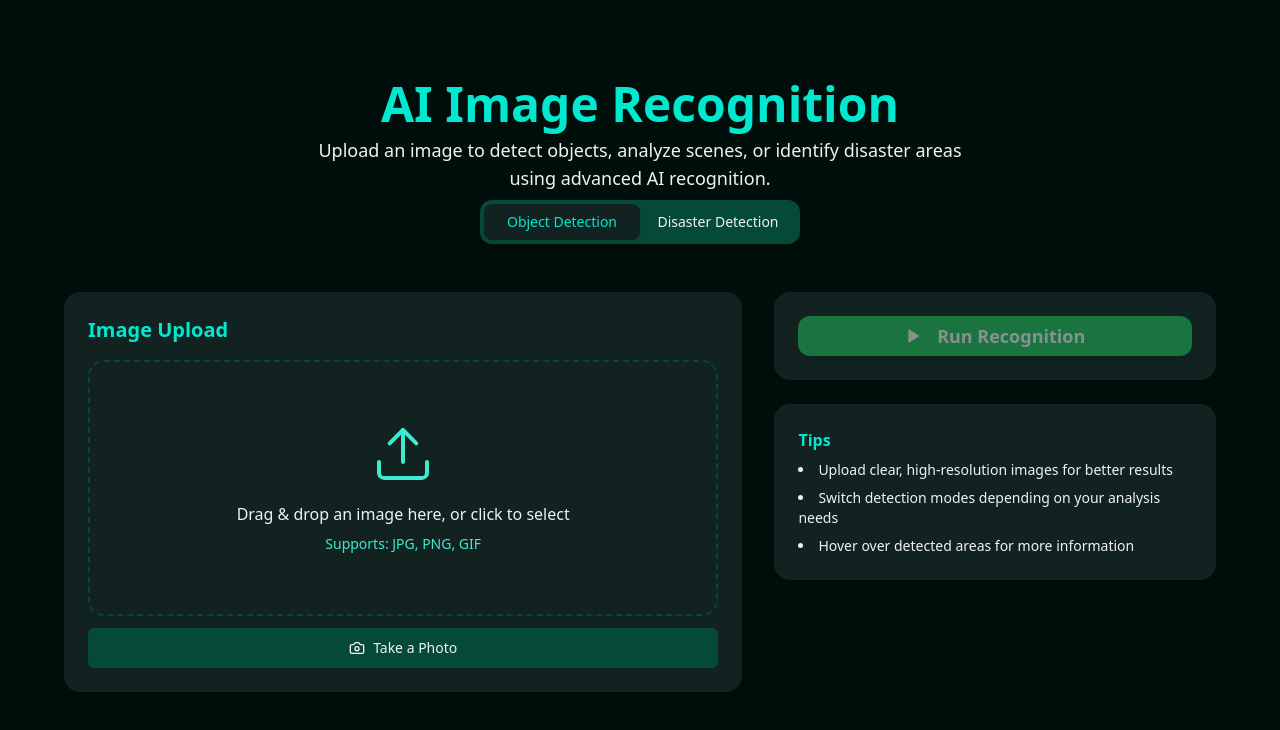
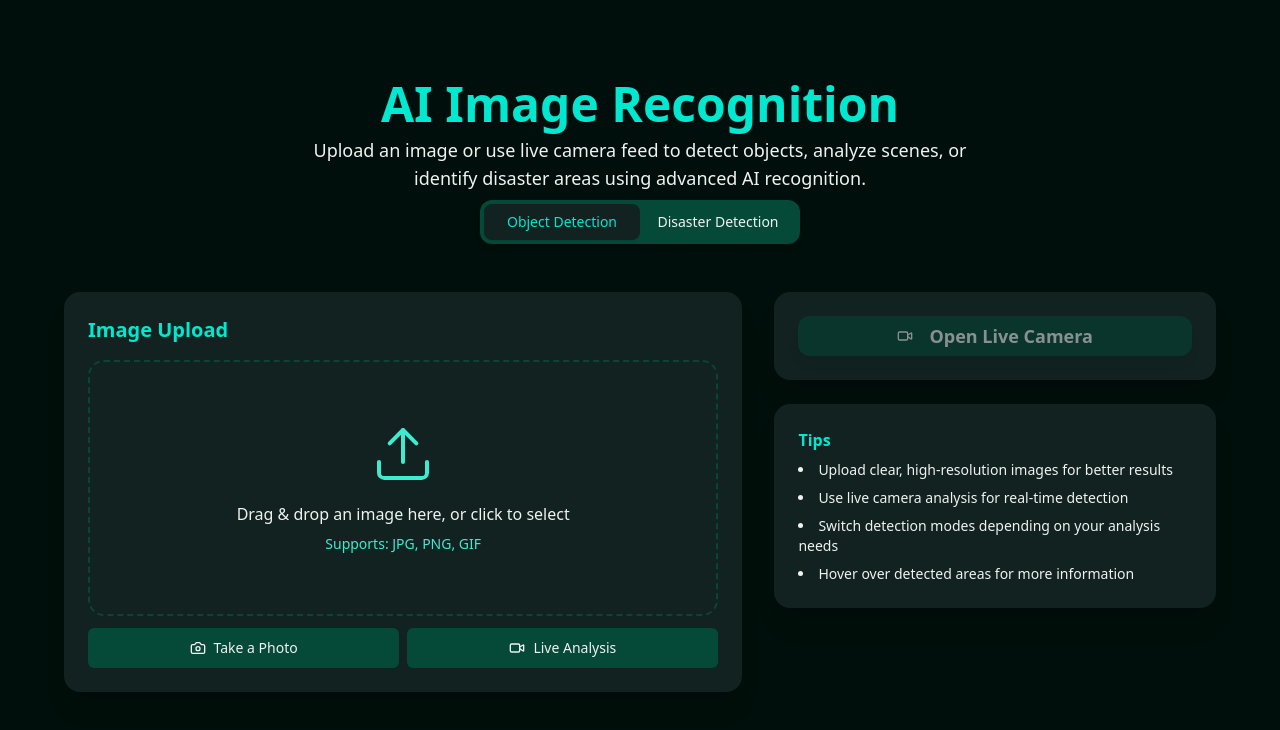
Before and after one commit to NobleTamrakar/vision-pulse-detect, a React (Vite) app: page / in a window 1280 px wide. Shown: the top 730 px of the page. Built offline with nearby package versions, Linux system fonts and the light colour scheme.

Commit message:
Add live camera analysis
Integrate live camera feed for real-time image analysis.

```diff
--- a/src/components/CameraCapture.tsx
+++ b/src/components/CameraCapture.tsx
@@ -1,19 +1,22 @@
 
-import React, { useRef, useState, useCallback } from 'react';
-import { Camera, CameraOff, X, CameraIcon } from 'lucide-react';
+import React, { useRef, useState, useCallback, useEffect } from 'react';
+import { Camera, CameraOff, X, CameraIcon, Play, Pause } from 'lucide-react';
 import { Button } from '@/components/ui/button';
 import { toast } from 'sonner';
 
 interface CameraCaptureProps {
   onCapture: (file: File) => void;
   onClose: () => void;
+  onLiveFrame?: (imageData: ImageData) => void;
 }
 
-const CameraCapture = ({ onCapture, onClose }: CameraCaptureProps) => {
+const CameraCapture = ({ onCapture, onClose, onLiveFrame }: CameraCaptureProps) => {
   const videoRef = useRef<HTMLVideoElement>(null);
   const canvasRef = useRef<HTMLCanvasElement>(null);
   const [isStreaming, setIsStreaming] = useState(false);
   const [error, setError] = useState<string | null>(null);
+  const [isLiveAnalysis, setIsLiveAnalysis] = useState(false);
+  const animationRef = useRef<number | null>(null);
 
   const startCamera = useCallback(async () => {
     try {
@@ -41,6 +44,12 @@ const CameraCapture = ({ onCapture, onClose }: CameraCaptureProps) => {
       tracks.forEach(track => track.stop());
       videoRef.current.srcObject = null;
       setIsStreaming(false);
+    }
+
+    // Stop live analysis if it's running
+    if (animationRef.current !== null) {
+      cancelAnimationFrame(animationRef.current);
+      animationRef.current = null;
     }
   }, []);
 
@@ -75,14 +84,70 @@ const CameraCapture = ({ onCapture, onClose }: CameraCaptureProps) => {
     }, 'image/jpeg', 0.9);
   }, [isStreaming, onCapture, onClose, stopCamera]);
 
+  // Process frames for live analysis
+  const processFrame = useCallback(() => {
+    if (!isStreaming || !videoRef.current || !canvasRef.current || !isLiveAnalysis) return;
+
+    const video = videoRef.current;
+    const canvas = canvasRef.current;
+    const context = canvas.getContext('2d');
+
+    if (!context) return;
+
+    // Set canvas dimensions to match video
+    canvas.width = video.videoWidth;
+    canvas.height = video.videoHeight;
+
+    // Draw the video frame to the canvas
+    context.drawImage(video, 0, 0, canvas.width, canvas.height);
+
+    // Get image data for analysis
+    const imageData = context.getImageData(0, 0, canvas.width, canvas.height);
+
+    // Process frame with the callback if provided
+    if (onLiveFrame) {
+      onLiveFrame(imageData);
+    }
+
+    // Continue the animation loop
+    animationRef.current = requestAnimationFrame(processFrame);
+  }, [isStreaming, isLiveAnalysis, onLiveFrame]);
+
+  // Toggle live analysis mode
+  const toggleLiveAnalysis = useCallback(() => {
+    if (!isLiveAnalysis) {
+      setIsLiveAnalysis(true);
+      // Start the analysis loop
+      animationRef.current = requestAnimationFrame(processFrame);
+      toast.success('Live analysis started');
+    } else {
+      setIsLiveAnalysis(false);
+      // Stop the analysis loop
+      if (animationRef.current !== null) {
+        cancelAnimationFrame(animationRef.current);
+        animationRef.current = null;
+      }
+      toast.info('Live analysis stopped');
+    }
+  }, [isLiveAnalysis, processFrame]);
+
   // Start camera when component mounts
-  React.useEffect(() => {
+  useEffect(() => {
     startCamera();
     // Clean up when component unmounts
     return () => {
       stopCamera();
     };
   }, [startCamera, stopCamera]);
+
+  // Clean up animation frame when component unmounts
+  useEffect(() => {
+    return () => {
+      if (animationRef.current !== null) {
+        cancelAnimationFrame(animationRef.current);
+      }
+    };
+  }, []);
 
   return (
     <div className="fixed inset-0 z-50 bg-black/80 flex items-center justify-center p-4">
@@ -95,7 +160,9 @@ const CameraCapture = ({ onCapture, onClose }: CameraCaptureProps) => {
           <X size={18} />
         </button>
 
-        <h2 className="text-xl font-semibold mb-4 text-[#00E8CF]">Camera Capture</h2>
+        <h2 className="text-xl font-semibold mb-4 text-[#00E8CF]">
+          {isLiveAnalysis ? 'Live Camera Analysis' : 'Camera Capture'}
+        </h2>
 
         <div className="flex flex-col items-center">
           {error ? (
@@ -121,13 +188,41 @@ const CameraCapture = ({ onCapture, onClose }: CameraCaptureProps) => {
                   </div>
                 </div>
               )}
+
+              {isLiveAnalysis && isStreaming && (
+                <div className="absolute top-2 left-2 bg-[#22C55E] text-white px-2 py-1 rounded-lg text-xs font-medium animate-pulse">
+                  Live Analysis Active
+                </div>
+              )}
             </div>
           )}
 
           <div className="flex flex-col w-full gap-2">
+            {onLiveFrame && (
+              <Button
+                onClick={toggleLiveAnalysis}
+                disabled={!isStreaming || !!error}
+                className={`${
+                  isLiveAnalysis ? 'bg-[#054938]' : 'bg-[#22C55E] hover:bg-[#00BC4C]'
+                } text-white py-3 px-6 rounded-xl flex items-center justify-center text-lg font-semibold transition-all duration-300 shadow-lg disabled:opacity-50 disabled:cursor-not-allowed`}
+              >
+                {isLiveAnalysis ? (
+                  <>
+                    <Pause className="w-5 h-5 mr-2" />
+                    Stop Live Analysis
+                  </>
+                ) : (
+                  <>
+                    <Play className="w-5 h-5 mr-2 fill-white" />
+                    Start Live Analysis
+                  </>
+                )}
+              </Button>
+            )}
+
             <Button
               onClick={captureImage}
-              disabled={!isStreaming || !!error}
+              disabled={!isStreaming || !!error || isLiveAnalysis}
               className="bg-[#22C55E] hover:bg-[#00BC4C] text-white py-3 px-6 rounded-xl flex items-center justify-center text-lg font-semibold transition-all duration-300 shadow-lg disabled:opacity-50 disabled:cursor-not-allowed"
             >
               <CameraIcon className="w-5 h-5 mr-2" />
--- a/src/components/ImageUploader.tsx
+++ b/src/components/ImageUploader.tsx
@@ -2,15 +2,16 @@
 import React, { useCallback, useState } from 'react';
 import { useDropzone } from 'react-dropzone';
 import { toast } from '@/components/ui/sonner';
-import { Upload, Image, X, Camera } from 'lucide-react';
+import { Upload, Image, X, Camera, Video } from 'lucide-react';
 import CameraCapture from './CameraCapture';
 import { Button } from '@/components/ui/button';
 
 interface ImageUploaderProps {
   onImageUpload: (file: File) => void;
+  onLiveFrameAnalysis?: (imageData: ImageData) => void;
 }
 
-const ImageUploader = ({ onImageUpload }: ImageUploaderProps) => {
+const ImageUploader = ({ onImageUpload, onLiveFrameAnalysis }: ImageUploaderProps) => {
   const [preview, setPreview] = useState<string | null>(null);
   const [showCamera, setShowCamera] = useState(false);
 
@@ -49,7 +50,7 @@ const ImageUploader = ({ onImageUpload }: ImageUploaderProps) => {
     setShowCamera(false);
   };
 
-  const handleOpenCamera = () => {
+  const handleOpenCamera = (liveMode: boolean = false) => {
     // Check if the browser supports getUserMedia
     if (!navigator.mediaDevices || !navigator.mediaDevices.getUserMedia) {
       toast.error('Your browser does not support camera access');
@@ -64,6 +65,7 @@ const ImageUploader = ({ onImageUpload }: ImageUploaderProps) => {
         <CameraCapture
           onCapture={handleCaptureImage}
           onClose={() => setShowCamera(false)}
+          onLiveFrame={onLiveFrameAnalysis}
         />
       )}
 
@@ -90,13 +92,25 @@ const ImageUploader = ({ onImageUpload }: ImageUploaderProps) => {
             </p>
           </div>
 
-          <Button
-            onClick={handleOpenCamera}
-            className="w-full mt-3 bg-[#054938] text-[#F0F2F0] hover:bg-[#094534] transition-all duration-300 flex items-center justify-center gap-2"
-          >
-            <Camera className="w-5 h-5" />
-            <span>Take a Photo</span>
-          </Button>
+          <div className="mt-3 flex gap-2">
+            <Button
+              onClick={() => handleOpenCamera(false)}
+              className="flex-1 bg-[#054938] text-[#F0F2F0] hover:bg-[#094534] transition-all duration-300 flex items-center justify-center gap-2"
+            >
+              <Camera className="w-5 h-5" />
+              <span>Take a Photo</span>
+            </Button>
+
+            {onLiveFrameAnalysis && (
+              <Button
+                onClick={() => handleOpenCamera(true)}
+                className="flex-1 bg-[#054938] text-[#F0F2F0] hover:bg-[#094534] transition-all duration-300 flex items-center justify-center gap-2"
+              >
+                <Video className="w-5 h-5" />
+                <span>Live Analysis</span>
+              </Button>
+            )}
+          </div>
         </div>
       ) : (
         <div className="relative w-full">
@@ -128,11 +142,20 @@ const ImageUploader = ({ onImageUpload }: ImageUploaderProps) => {
             </div>
 
             <Button
-              onClick={handleOpenCamera}
+              onClick={() => handleOpenCamera(false)}
               className="py-2 px-4 bg-[#054938] text-[#F0F2F0] rounded-lg hover:bg-[#094534] transition-all duration-300 flex items-center justify-center"
             >
               <Camera className="w-5 h-5" />
             </Button>
+
+            {onLiveFrameAnalysis && (
+              <Button
+                onClick={() => handleOpenCamera(true)}
+                className="py-2 px-4 bg-[#054938] text-[#F0F2F0] rounded-lg hover:bg-[#094534] transition-all duration-300 flex items-center justify-center"
+              >
+                <Video className="w-5 h-5" />
+              </Button>
+            )}
           </div>
         </div>
       )}
--- a/src/components/RecognitionButton.tsx
+++ b/src/components/RecognitionButton.tsx
@@ -1,25 +1,33 @@
 
 import React from 'react';
 import { Button } from '@/components/ui/button';
-import { Loader, Play } from 'lucide-react';
+import { Loader, Play, Video } from 'lucide-react';
 
 interface RecognitionButtonProps {
   onRecognize: () => void;
   isProcessing: boolean;
   disabled: boolean;
+  isLiveMode?: boolean;
 }
 
-const RecognitionButton = ({ onRecognize, isProcessing, disabled }: RecognitionButtonProps) => {
+const RecognitionButton = ({ onRecognize, isProcessing, disabled, isLiveMode }: RecognitionButtonProps) => {
   return (
     <Button
       onClick={onRecognize}
       disabled={isProcessing || disabled}
-      className={`bg-[#22C55E] hover:bg-[#00BC4C] text-white py-3 px-6 rounded-xl flex items-center justify-center text-lg font-semibold transition-all duration-300 shadow-lg disabled:opacity-50 disabled:cursor-not-allowed w-full`}
+      className={`${
+        isLiveMode ? 'bg-[#054938] hover:bg-[#094534]' : 'bg-[#22C55E] hover:bg-[#00BC4C]'
+      } text-white py-3 px-6 rounded-xl flex items-center justify-center text-lg font-semibold transition-all duration-300 shadow-lg disabled:opacity-50 disabled:cursor-not-allowed w-full`}
     >
       {isProcessing ? (
         <>
           <Loader className="w-5 h-5 mr-2 animate-spin-slow" />
           Processing...
+        </>
+      ) : isLiveMode ? (
+        <>
+          <Video className="w-5 h-5 mr-2" />
+          Open Live Camera
         </>
       ) : (
         <>
--- a/src/pages/Index.tsx
+++ b/src/pages/Index.tsx
@@ -14,6 +14,7 @@ const Index = () => {
   const [detectionMode, setDetectionMode] = useState('object');
   const [results, setResults] = useState<Detection[]>([]);
   const [imageDimensions, setImageDimensions] = useState({ width: 0, height: 0 });
+  const [isLiveMode, setIsLiveMode] = useState(false);
   const imageRef = useRef<HTMLImageElement>(null);
 
   useEffect(() => {
@@ -45,11 +46,47 @@ const Index = () => {
     const objectUrl = URL.createObjectURL(file);
     setImageUrl(objectUrl);
     setResults([]);
+    setIsLiveMode(false);
   };
 
+  // Process live camera frames
+  const handleLiveFrame = (imageData: ImageData) => {
+    // This would normally connect to an AI service for real-time analysis
+    // For this demo, we'll simulate analysis every few seconds to avoid overwhelming the UI
+
+    // Use a debounced approach for demo purposes
+    const currentTime = Date.now();
+    if (!handleLiveFrame.lastUpdate || currentTime - handleLiveFrame.lastUpdate > 3000) {
+      handleLiveFrame.lastUpdate = currentTime;
+
+      // Generate mock results for the live feed
+      const mockResults: Detection[] = detectionMode === 'disaster'
+        ? [
+            { id: `live-1-${currentTime}`, label: 'Flood Risk', confidence: 0.6 + Math.random() * 0.2, boundingBox: { x: 0.2, y: 0.3, width: 0.5, height: 0.4 } },
+            { id: `live-2-${currentTime}`, label: 'Fire Hazard', confidence: 0.7 + Math.random() * 0.15, boundingBox: { x: 0.6, y: 0.2, width: 0.3, height: 0.3 } },
+          ]
+        : [
+            { id: `live-1-${currentTime}`, label: 'Person', confidence: 0.8 + Math.random() * 0.15, boundingBox: { x: 0.3, y: 0.2, width: 0.2, height: 0.6 } },
+            { id: `live-2-${currentTime}`, label: 'Object', confidence: 0.7 + Math.random() * 0.2, boundingBox: { x: 0.7, y: 0.4, width: 0.25, height: 0.3 } },
+          ];
+
+      setResults(mockResults);
+    }
+  };
+
+  // Add a property for timestamp tracking
+  handleLiveFrame.lastUpdate = 0;
+
   const runRecognition = () => {
-    if (!uploadedImage) return;
+    if (isLiveMode) {
+      // Toggle live mode off
+      setIsLiveMode(false);
+      setResults([]);
+      return;
+    }
 
+    // Handle regular image recognition
+    if (uploadedImage) {
       setIsProcessing(true);
       setResults([]);
 
@@ -78,6 +115,10 @@ const Index = () => {
         setResults(mockResults);
         setIsProcessing(false);
       }, 2500);
+    } else {
+      // Open the camera in live mode
+      setIsLiveMode(true);
+    }
   };
 
   return (
@@ -89,7 +130,7 @@ const Index = () => {
             AI Image Recognition
           </h1>
           <p className="text-[#F0F2F0] mt-3 text-lg max-w-2xl mx-auto">
-            Upload an image to detect objects, analyze scenes, or identify disaster areas using advanced AI recognition.
+            Upload an image or use live camera feed to detect objects, analyze scenes, or identify disaster areas using advanced AI recognition.
           </p>
           <div className="mt-6 max-w-xs mx-auto">
             <DetectionToggle
@@ -105,7 +146,10 @@ const Index = () => {
           <div className="lg:col-span-3 space-y-6">
             <div className="bg-[#112221] p-6 rounded-2xl shadow-xl">
               <h2 className="text-xl font-semibold mb-4 text-[#00E8CF]">Image Upload</h2>
-              <ImageUploader onImageUpload={handleImageUpload} />
+              <ImageUploader
+                onImageUpload={handleImageUpload}
+                onLiveFrameAnalysis={handleLiveFrame}
+              />
             </div>
 
             {imageUrl && (
@@ -138,7 +182,8 @@ const Index = () => {
               <RecognitionButton
                 onRecognize={runRecognition}
                 isProcessing={isProcessing}
-                disabled={!uploadedImage}
+                disabled={isLiveMode ? false : !uploadedImage}
+                isLiveMode={!uploadedImage}
               />
             </div>
 
@@ -165,6 +210,7 @@ const Index = () => {
               <h3 className="text-[#00E8CF] font-semibold mb-2">Tips</h3>
               <ul className="list-disc list-inside text-sm text-[#F0F2F0] space-y-2">
                 <li>Upload clear, high-resolution images for better results</li>
+                <li>Use live camera analysis for real-time detection</li>
                 <li>Switch detection modes depending on your analysis needs</li>
                 <li>Hover over detected areas for more information</li>
               </ul>
```
Lines whose indentation alone changed are shown as unchanged.
